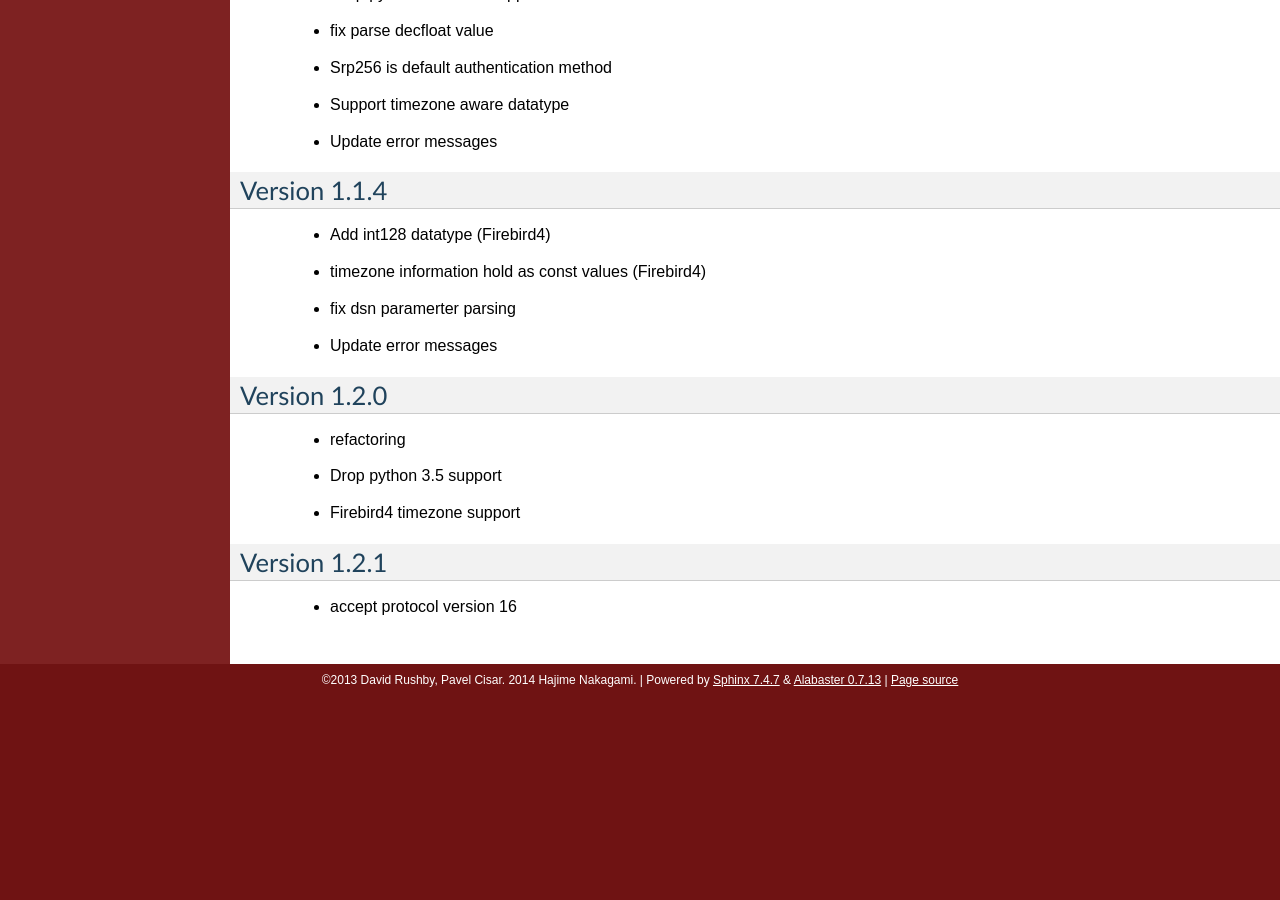
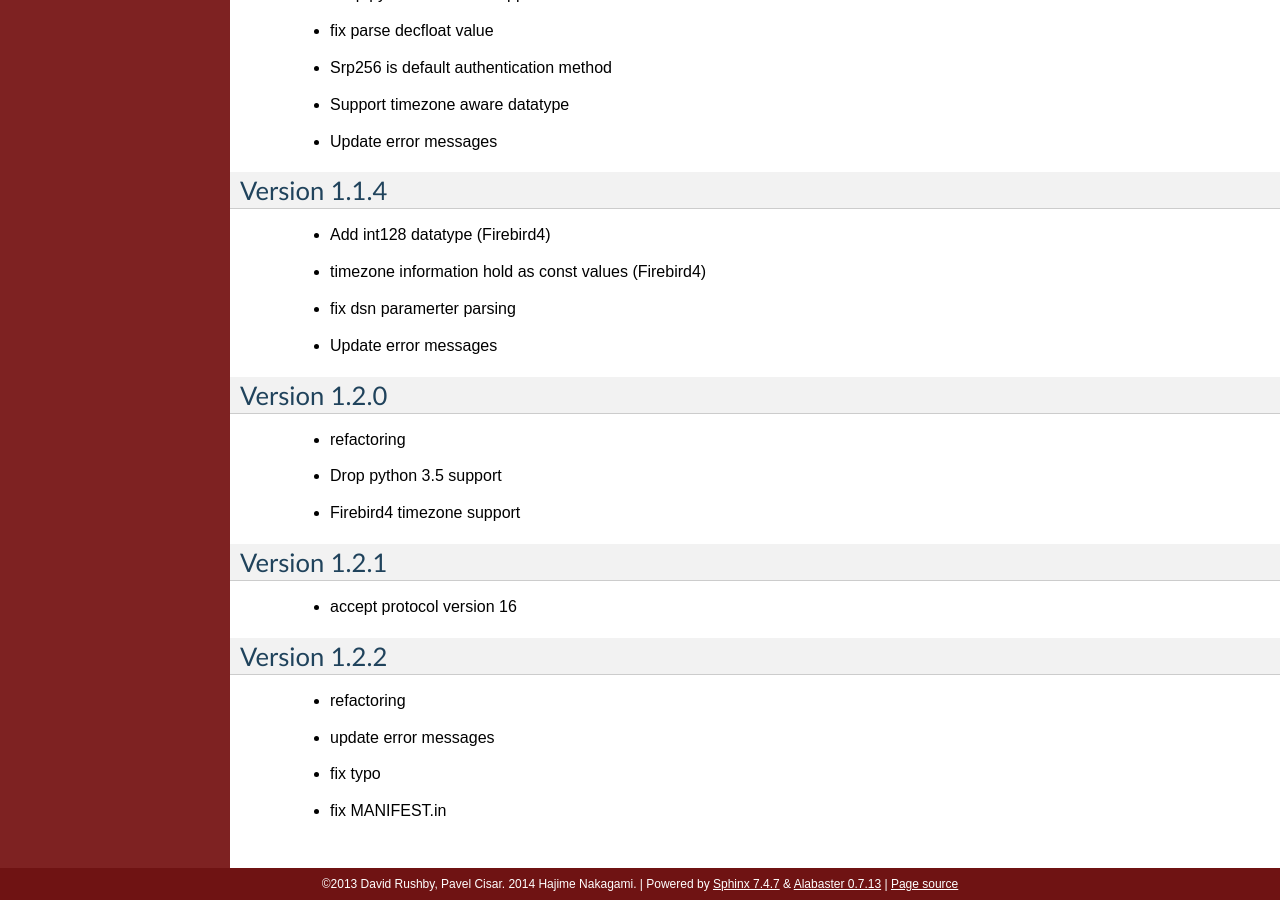
Before and after one commit to nakagami/pyfirebirdsql, a Sphinx documentation site: the page built from sphinx/changelog.rst, in a window 1280 px wide and 900 px high, scrolled down 4906 px. Built offline with Sphinx 7.4.7, drawn with Linux system fonts in a browser that asks for light colours; before the commit the page ends 5602 px from its top, so only the background shows below that.

Commit message:
changelog 1.2.2

```diff
--- a/sphinx/changelog.rst
+++ b/sphinx/changelog.rst
@@ -243,3 +243,11 @@ Version 1.2.1
 ==============
 
    - accept protocol version 16
+
+Version 1.2.2
+==============
+
+   - refactoring
+   - update error messages
+   - fix typo
+   - fix MANIFEST.in
```
